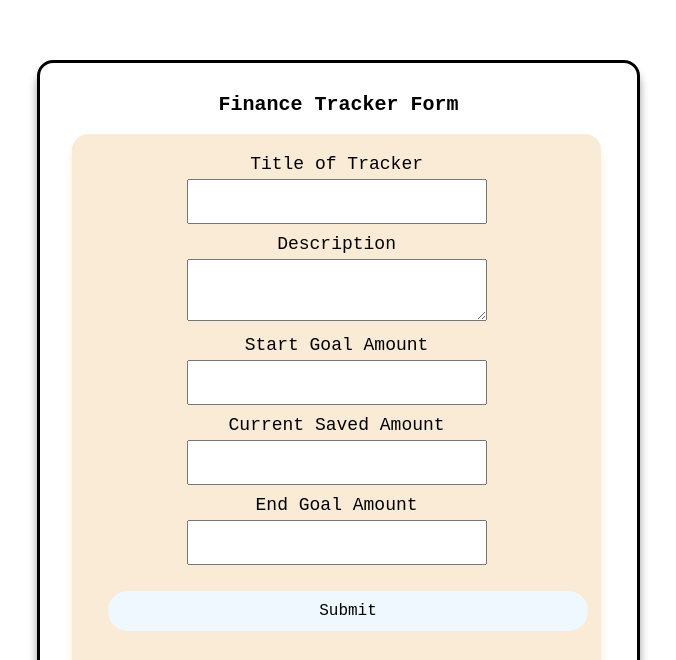
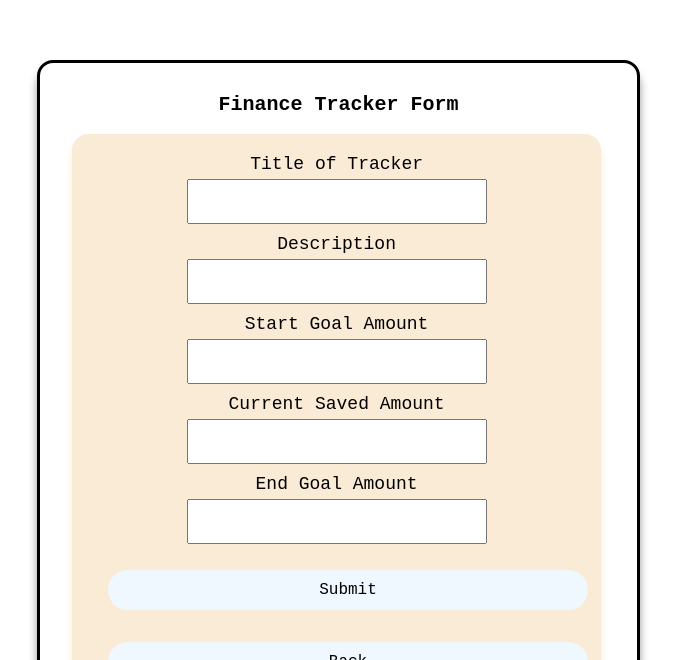
Before and after one commit to shermainelim/CoupleGoalsApp, a React (Create React App) app in the folder client/: page /financeFormSecond in a window 1280 px wide. Shown: the part 140-800 px from the top of the page, without its empty margins (288-964 px from the left). Built offline with nearby package versions, Linux system fonts and the light colour scheme.

Commit message:
remove multiline buggy

```diff
--- a/client/src/screens/finance/FinanceForm.jsx
+++ b/client/src/screens/finance/FinanceForm.jsx
@@ -73,7 +73,7 @@ const FinanceForm = () => {
 
           <div className="small-card-title">Description</div>
           <div>
-            <textarea
+            <input
               style={{
                 fontSize: "18px",
                 width: "300px",
@@ -83,7 +83,6 @@ const FinanceForm = () => {
               }}
               type="text"
               name="name"
-              multiline={true}
               value={desc}
               onChange={descHandler}
             />
--- a/client/src/screens/finance/FinanceFormSecond.jsx
+++ b/client/src/screens/finance/FinanceFormSecond.jsx
@@ -73,7 +73,7 @@ const FinanceFormSecond = () => {
 
           <div className="small-card-title">Description</div>
           <div>
-            <textarea
+            <input
               style={{
                 fontSize: "18px",
                 width: "300px",
@@ -83,7 +83,6 @@ const FinanceFormSecond = () => {
               }}
               type="text"
               name="name"
-              multiline={true}
               value={desc}
               onChange={descHandler}
             />
```
